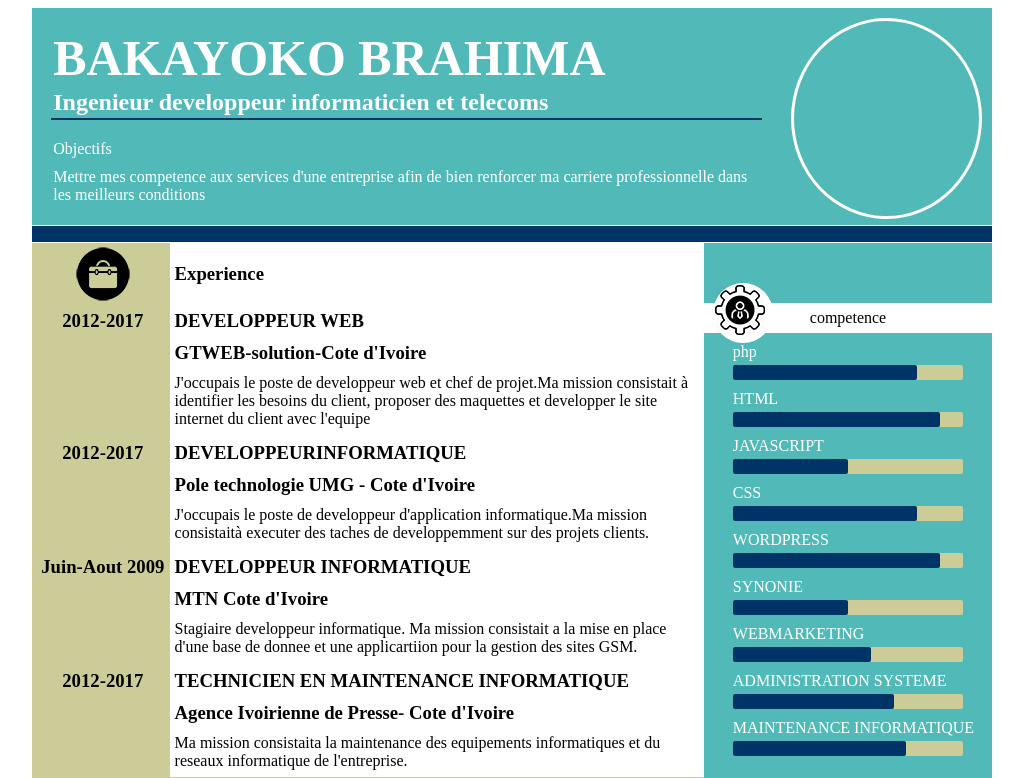
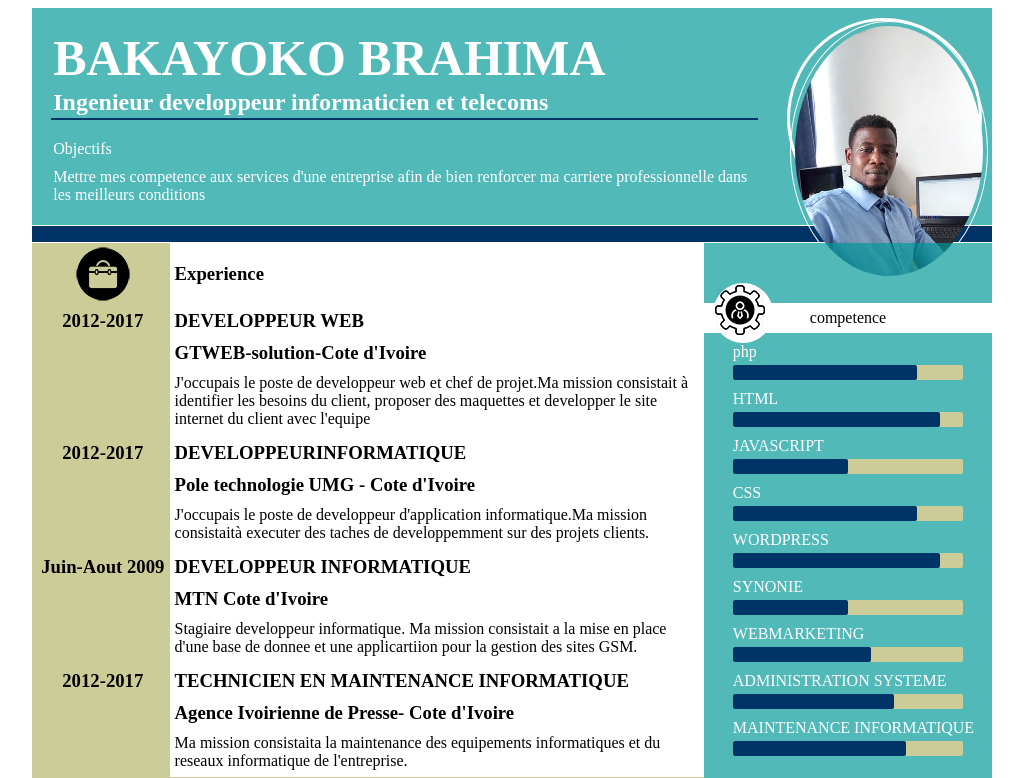
Before and after one commit to ibrahimbakayoko/resume, a plain HTML site: page index.html in a window 1280 px wide. Shown: the top 778 px of the page, without its empty margins (136-1159 px from the left). Drawn offline with Linux system fonts and the light colour scheme.

Commit message:
Update index.html

```diff
--- a/index.html
+++ b/index.html
@@ -28,7 +28,7 @@
         </header>
 
         <header class="entete-item2" id="entete-item2">
-          <div class="photo"></div>
+          <div class="photo"><img src="profile.jpg"></div>
         </header>
       </section>
       <!-- fin section entete de page-->
```
